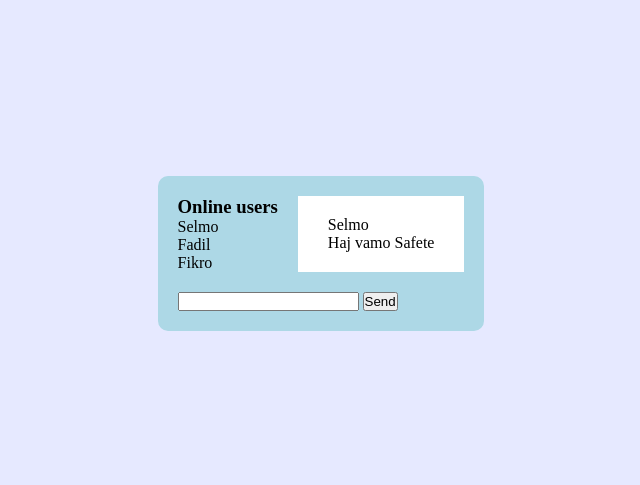
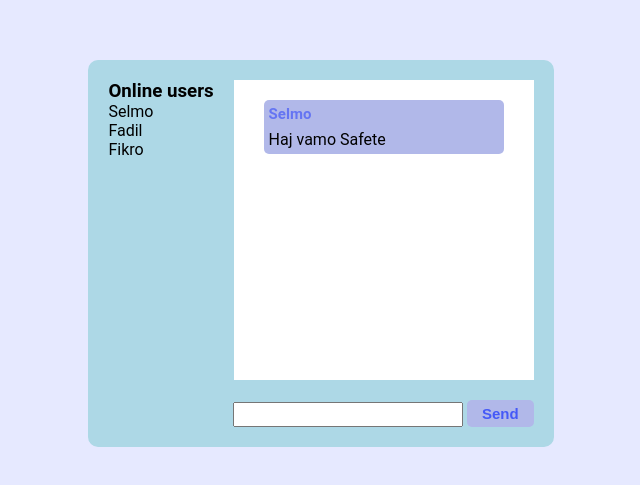
Before and after one commit to Rilenze/chat-app, a website: page public/html/chat.html in a window 1280 px wide. Shown: the part 167-652 px from the top of the page, without its empty margins (319-959 px from the left). Drawn offline with nearby package versions, Linux system fonts and the light colour scheme; no server answers.

Commit message:
Improved styling on chat container and form

```diff
--- a/public/css/chat.css
+++ b/public/css/chat.css
@@ -1,37 +1,3 @@
-/* html, body {
-    margin: 0;
-    height: 100%;
-}
-
-body {
-    display: flex;
-    justify-content: center;
-    align-items: center;
-}
-
-#chat-container {
-
-}
-
-#message-container {
-    border: 1px solid black;
-    padding: 10px;
-    padding: 30px;
-	max-height: 500px;
-	overflow-y: scroll;
-}
-
-#form {
-    margin-top: 10px;
-}
-
-#message {
-    padding: 10px;
-	background-color: lightblue;
-	border-radius: 5px;
-    margin-bottom: 10px;
-} */
-
 * {
     box-sizing: border-box;
     margin: 0;
@@ -49,6 +15,8 @@ body {
     display: flex;
     justify-content: center;
     align-items: center;
+    font-family: 'Roboto', sans-serif;
+	font-size: 16px;
 }
 
 ul {
@@ -57,6 +25,13 @@ ul {
 
 #send-button {
     cursor: pointer;
+    padding: 5px 15px;
+    background: #b1b8e9;
+    border: 0;
+    border-radius: 5px;
+    color: #4559f7;
+    font-size: 15px;
+    font-weight: bold;
 }
 
 
@@ -84,21 +59,37 @@ ul {
     padding: 20px 30px 20px 30px;
 	/* max-height: 500px; */
 	overflow-y: scroll;
+    height: 300px;
+    width: 300px;
     background: #fff;
 }
 
-#message {
+.message {
     padding: 5px;
-	background-color: lightblue;
+	background-color: #b1b8e9;
 	border-radius: 5px;
     margin-bottom: 10px;
 }
 
-/*
-#user-sidebar {
-    overflow-y: scroll;
+.message .user {
+    font-size: 15px;
+    font-weight: bold;
+    opacity: 0.7;
+    margin-bottom: 7px;
+    color: #4559f7;
 }
 
 #form {
-    justify-content: center;
-} */
+    float: right;
+}
+
+#message-input {
+    width: 230px;
+    height: 25px;
+
+}
+
+
+#users {
+
+}
--- a/public/html/chat.html
+++ b/public/html/chat.html
@@ -19,8 +19,11 @@
                 </ul>
             </div>
             <div id="message-container">
-                <p class="user">Selmo</p>
-                <p class="text">Haj vamo Safete</p>
+                <div class="message">
+                    <p class="user">Selmo</p>
+                    <p class="text">Haj vamo Safete</p>
+
+                </div>
             </div>
         </div>
         <form id="form">
```
